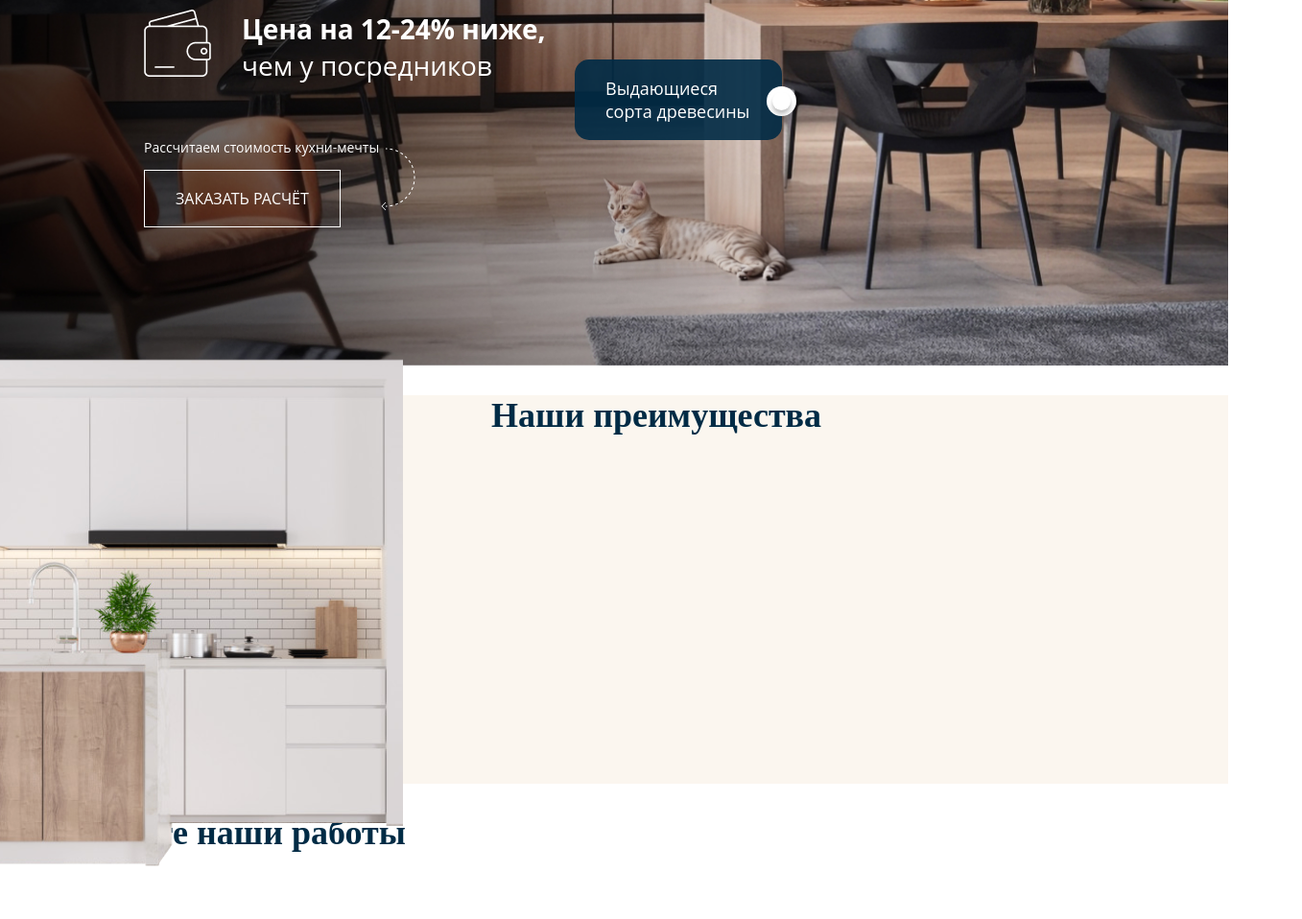
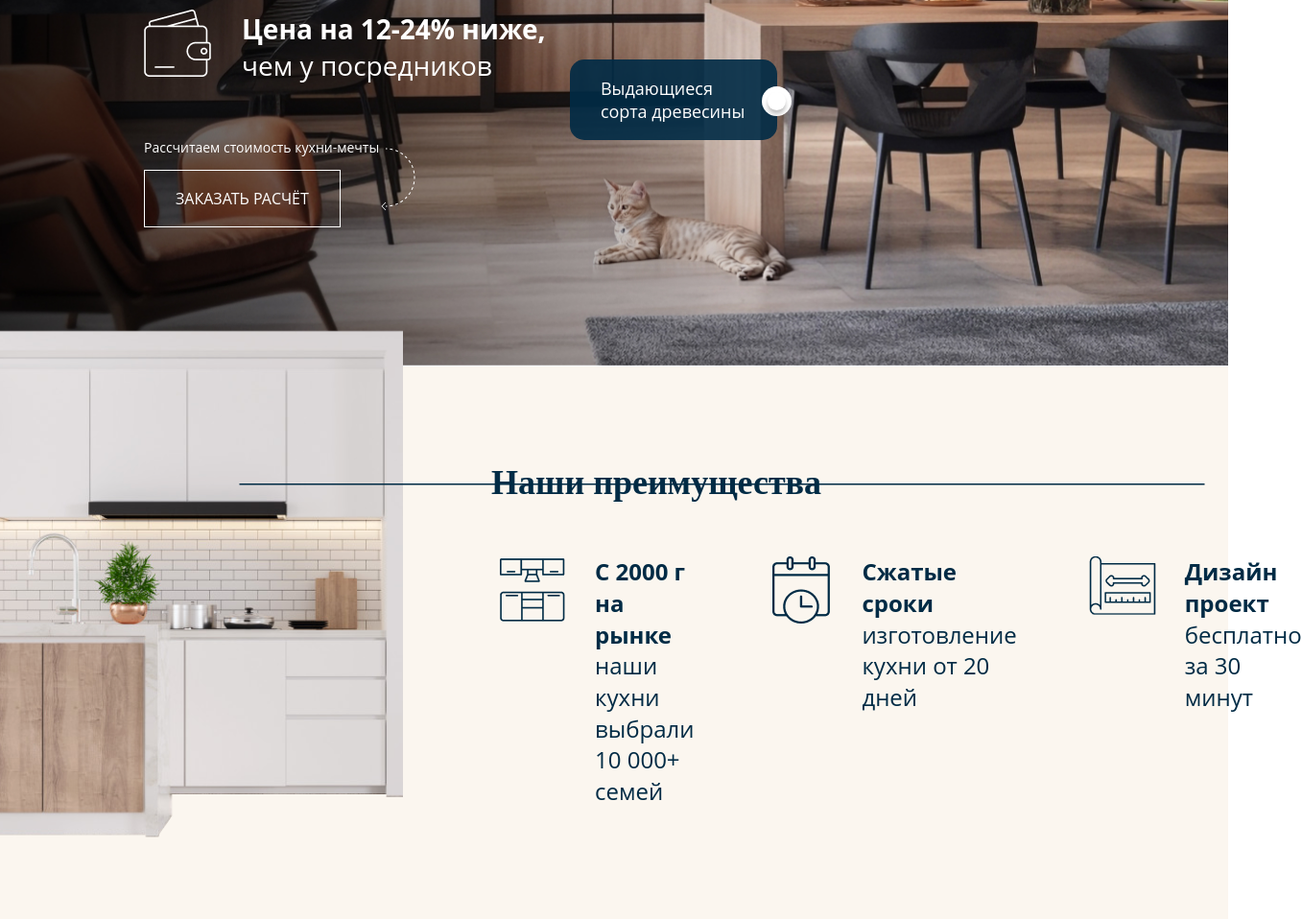
Before and after one commit to KateDronova/B2B, a plain HTML site: page index.html in a window 1280 px wide. Shown: the part 468-1426 px from the top of the page at 96% size, 1357 px wide, since content can reach past the window. Before the commit the page ends 1387 px from the top, so only its background shows below. Drawn offline with nearby package versions, Linux system fonts and the light colour scheme; a web font is replaced by a local one.

Commit message:
feat: add advantages section

```diff
--- a/index.html
+++ b/index.html
@@ -12,6 +12,7 @@
     type="text/css" />
   <link href="https://db.onlinewebfonts.com/c/629a55a7e793da068dc580d184cc0e31?family=Open+Sans" rel="stylesheet"
     type="text/css" />
+  <link rel="stylesheet" href="https://cdnjs.cloudflare.com/ajax/libs/animate.css/4.1.1/animate.min.css" />
 
 </head>
 
@@ -66,21 +67,44 @@
         <div class="point"></div>
       </div>
       <svg class="banner__rect">
-        <rect x="0" y="0" width="125" height="1" style="fill:var(--grey);stroke:var(--grey);stroke-width:1"/>
+        <rect x="0" y="0" width="125" height="1" style="fill:var(--grey);stroke:var(--grey);stroke-width:1" />
       </svg>
     </section>
 
     <section class="advantages">
-      <div class="advantages__figure">
+      <figure class="advantages__figure">
         <img src="./assets/images/кухня_светлая.png" alt="кухня светлая">
-      </div>
+      </figure>
       <div class="advantages__content">
         <h2>Наши преимущества</h2>
+        <ul class="advantages__list flex">
+          <li class="flex">
+            <img src="./assets/icons/иконка_кухни.png" alt="популярность наших кухонь">
+            <div class="advantages__item">
+              <strong>С 2000 г на рынке</strong><br>наши кухни выбрали 10 000+ семей
+            </div>
+          </li>
+          <li class="flex">
+            <img src="./assets/icons/иконка_сроки.png" alt="сжатые сроки">
+            <div class="advantages__item">
+              <strong>Сжатые сроки</strong><br>изготовление кухни от 20 дней
+            </div>
+          </li>
+          <li class="flex">
+            <img src="./assets/icons/иконка_дизайн_проект.png" alt="бесплатный дизайн проект">
+            <div class="advantages__item">
+              <strong>Дизайн проект</strong><br>бесплатно за 30 минут
+            </div>
+          </li>
+        </ul>
       </div>
+      <svg class="advantages__rect">
+        <rect x="50" y="0" width="1005" height="1" style="fill:var(--dark);stroke:var(--dark);stroke-width:1" />
+      </svg>
     </section>
 
     <section class="catalog">
-      <h2>Посмотрите наши работы</h2>
+      <!-- <h2>Посмотрите наши работы</h2> -->
     </section>
 
   </main>
--- a/styles/common.css
+++ b/styles/common.css
@@ -24,7 +24,7 @@ body {
 }
 
 header {
-  padding: 32px 125px 36px 150px;
+  padding: 32px 147px 36px 152px;
   background-color: var(--header);
   color: var(--grey);
 
@@ -66,11 +66,12 @@ p {
 }
 
 .contacts__button {
+  font-size: 14px;
+  color: var(--grey);
   background-color: transparent;
-  color: var(--grey);
   border: 0.84px solid var(--grey);
   padding: 14px 27px;
-  font-size: 14px;
+  margin-top: 2px;
 }
 
 .contacts__phone a {
@@ -98,7 +99,7 @@ p {
 }
 
 .banner h1 {
-  font-family: "Lora Regular";
+  font-family: 'Lora Regular';
   font-size: 64px;
   font-weight: 400;
   margin-bottom: 0px;
@@ -143,15 +144,15 @@ p {
 }
 .banner__pros_1 {
   top: 180px;
-  left: 28.8%;
+  left: 28.6%;
 }
 .banner__pros_2 {
   top: 330px;
-  left: 50.5%;
+  left: 50%;
 }
 .banner__pros_3 {
   top: 530px;
-  left: 46.8%;
+  left: 46.4%;
 }
 .banner__pros .point {
   border-radius: 50%;
@@ -185,16 +186,27 @@ p {
   top: 377px;
   z-index: 4;
 }
+.advantages__rect {
+  position: absolute;
+  height: 3px;
+  right: 0;
+  top: 122px;
+  width: 1080px;
+  z-index: 4;
+}
 
-
-.advantages h2, .catalog h2 {
+.advantages h2,
+.catalog h2 {
   color: var(--dark);
   font-size: 36px;
-  font-family: "Lora Bold";
+  font-family: 'Lora Bold';
+  line-height: 43.2px;
+  margin-top: 0px;
 }
 
 .advantages {
   min-height: 405px;
+  padding: 100px;
   background-color: var(--light);
   position: relative;
   z-index: 2;
@@ -202,6 +214,7 @@ p {
 
 .advantages__figure {
   height: 532px;
+  margin: 0;
   position: absolute;
   left: 0;
   top: -38px;
@@ -209,5 +222,35 @@ p {
 }
 
 .advantages__content {
-  margin-left: 512px;
+  margin-left: 412px;
 }
+
+.advantages__list {
+  padding-left: 8px;
+  margin-top: 55px;
+  justify-content: start;
+  align-items: start;
+  gap: 75px;
+}
+
+.advantages__list li::marker {
+  color: transparent;
+}
+
+.advantages__list li {
+  max-width: 370px;
+  font-size: 24px;
+  line-height: 32.68px;
+  gap: 30px;
+  align-items: start;
+  color: var(--dark);
+}
+
+.advantages__list img {
+  width: 70px;
+  height: auto;
+}
+
+.advantages__item {
+  max-width: 265px;
+}
```
Also changed, not shown: assets/icons/иконка_дизайн_проект.png (added), assets/icons/иконка_кухни.png (added), assets/icons/иконка_сроки.png (added).
